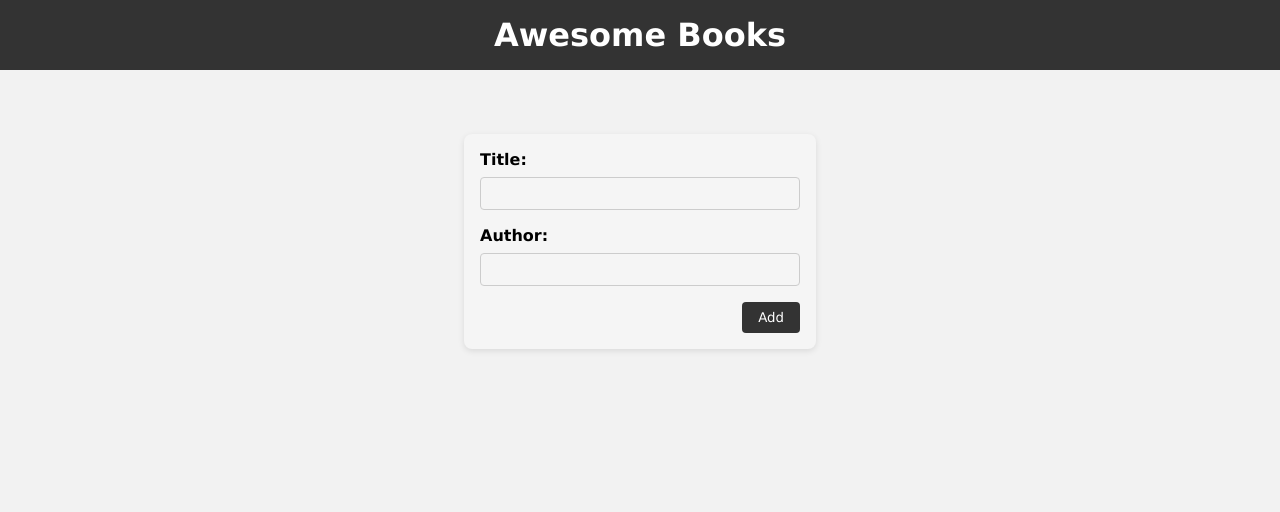
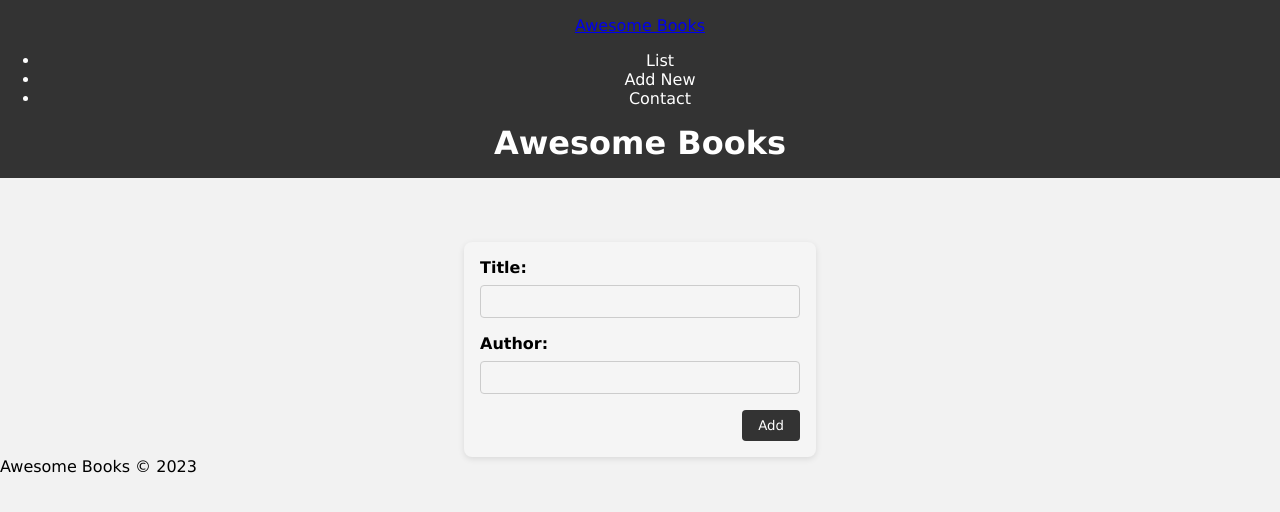
Before and after one commit to ALPANNA-GH/awesome-books, a plain HTML site: page index.html in a window 1280 px wide. Drawn offline with Linux system fonts and the light colour scheme.

Commit message:
Add nav items structure

```diff
--- a/index.html
+++ b/index.html
@@ -9,10 +9,20 @@
   </head>
   <body>
     <header>
-      <h1>Awesome Books</h1>
+      <div class="contain">
+        <nav>
+          <div class="logo"><a href="/">Awesome Books</a></div>
+          <ul>
+            <li id="list">List</li>
+            <li id="add-new">Add New</li>
+            <li id="contact">Contact</li>
+          </ul>
+        </nav>
+      </div>
+      <h1 id="mainTitle">Awesome Books</h1>
     </header>
-    <section id="bookList"></section>
-    <section>
+    <section id="bookList" class="none bookList"></section>
+    <section id="formContainer">
       <form id="bookForm">
         <label for="bookTitle">
           Title:
@@ -25,5 +35,10 @@
         <button id="addBook" disabled>Add</button>
       </form>
     </section>
+    <footer>
+      <div class="contain footer">
+        <p>Awesome Books &copy; 2023</p>
+      </div>
+    </footer>
   </body>
 </html>
```
